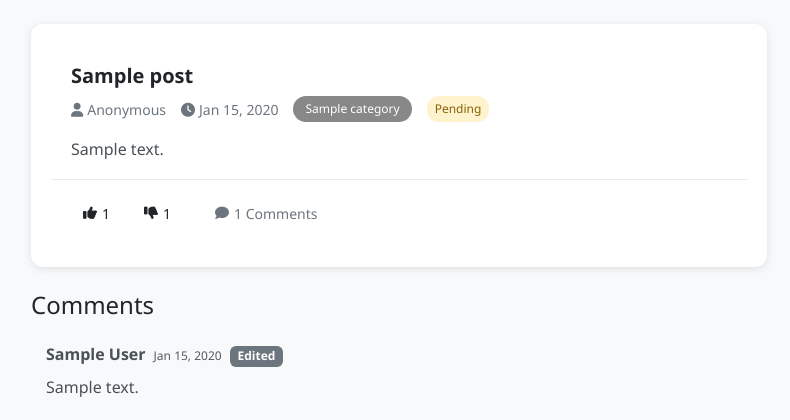
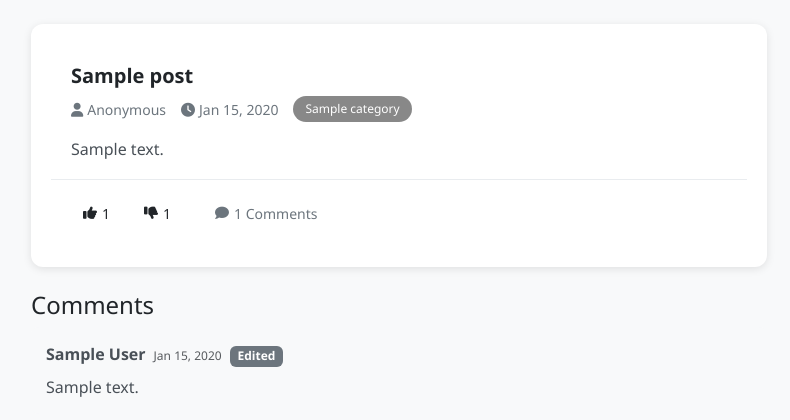
Before and after one commit to Xeidonn/CSG-Student-Engagement-and-Feedback-System-SEFS-, a PHP site: page /post.php?id=1 in a window 1280 px wide. Shown: the part 62-482 px from the top of the page, without its empty margins (241-1031 px from the left). Run offline with PHP 8.4, Linux system fonts and the light colour scheme; tables that the repository leaves empty hold one stand-in row (values such as "Sample post").

Commit message:
Update post.php
remove yung pending pag sa direct posts

```diff
--- a/post.php
+++ b/post.php
@@ -399,9 +399,6 @@ function renderComment($comment, $post_id, $level = 0) {
                             <?= htmlspecialchars($post['category_name']) ?>
                         </span>
                         <?php endif; ?>
-                        <span class="status-badge status-<?= $post['status'] ?>">
-                            <?= ucfirst($post['status']) ?>
-                        </span>
                     </div>
                     </div>
                     <div class="post-content">
```
